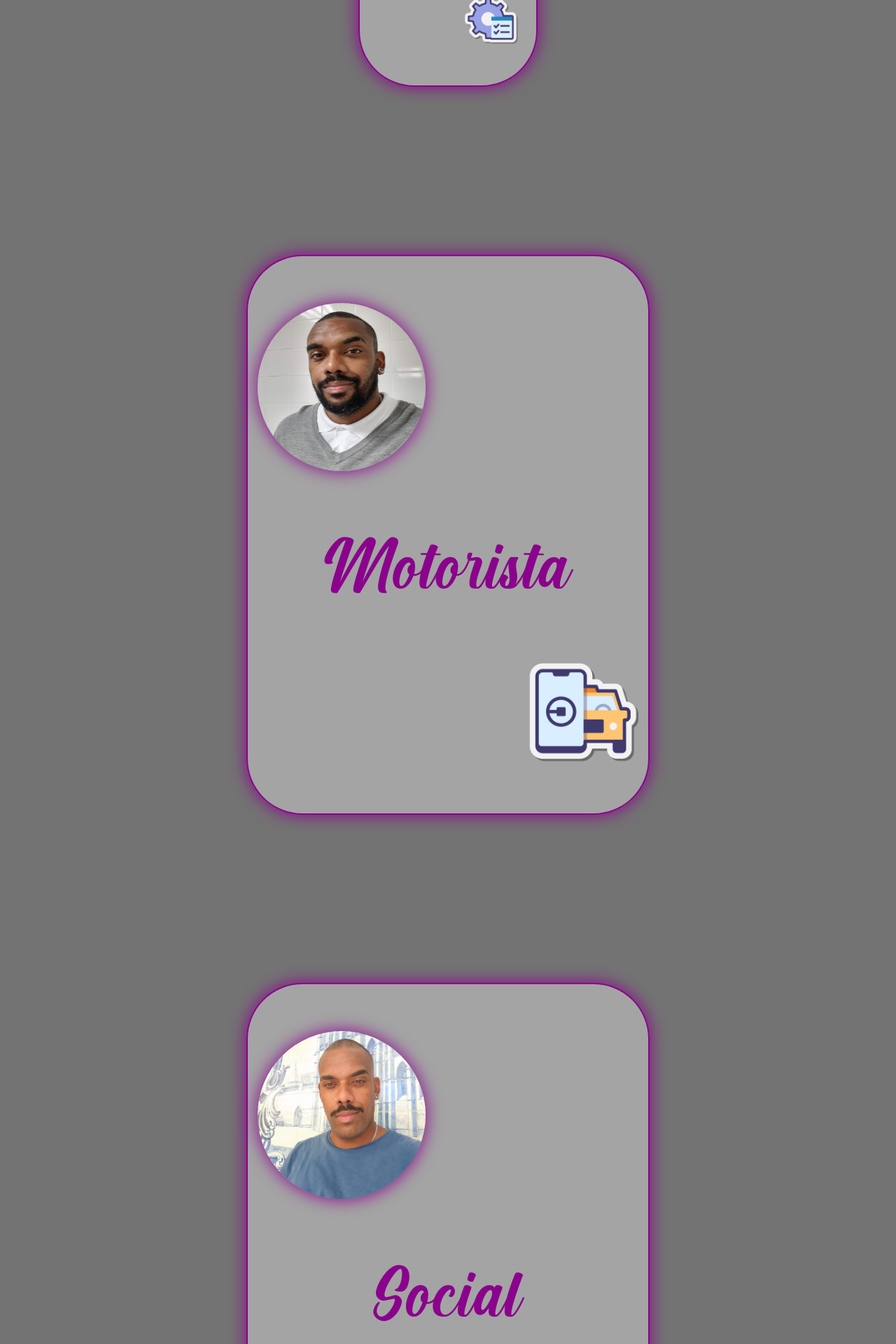
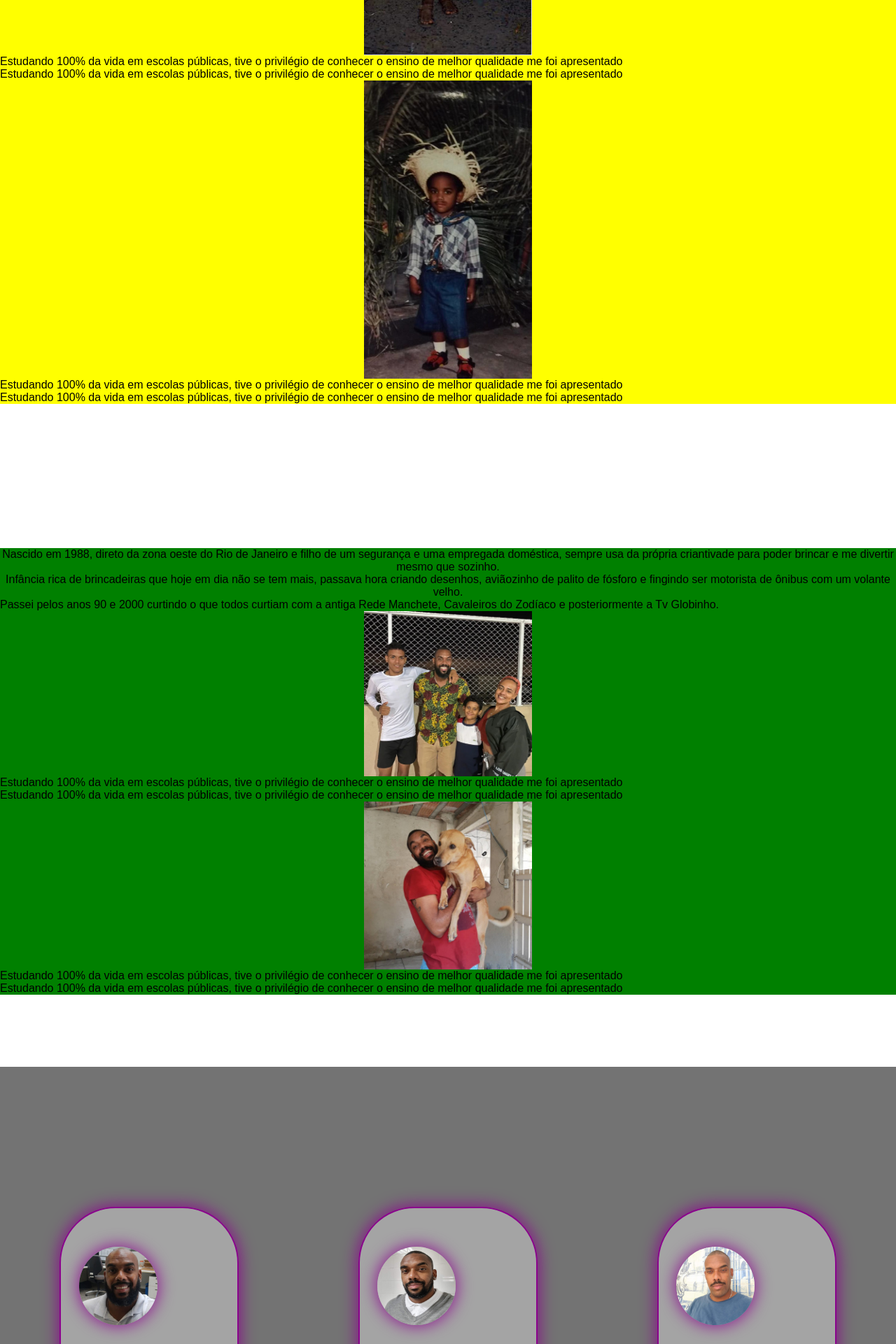
Before and after one commit to helio-s-jr/ultimo-trabalho-vnw, a React (Create React App) app: page /bio in a window 1280 px wide. Shown: the part 880-2800 px from the top of the page at 70% size. Built offline with nearby package versions, Linux system fonts and the light colour scheme.

Commit message:
Seguindo na Biografia

```diff
--- a/src/Components/Footer/style.js
+++ b/src/Components/Footer/style.js
@@ -3,7 +3,7 @@ import styled from 'styled-components'
 export const ContainerFooter = styled.section`
 
     width: 100%;
-    height: 8vh;
+    height: 10vh;
     display: flex;
     margin: auto;
     text-align: center;
--- a/src/Pages/Bio/index.jsx
+++ b/src/Pages/Bio/index.jsx
@@ -3,13 +3,13 @@ import * as S from './style'
 import Header from '../../Components/Header/index'
 import Footer from '../../Components/Footer/index'
 import Modal from 'react-modal'
-//import ImageLittleKite from '../../Assets/Imagens-Biografia/Helio-crianca-pipa'
-/*import ImageLittleParty from '../../Assets/Imagens-Biografia/Helio-crianca-festa'
-import ImageFatherChildren from '../../Assets/Imagens-Biografia/Helio-pai'
-import ImageFatherDog from '../../Assets/Imagens-Biografia/Helio-pai-de-pet'
-import ImageBoyFriend from '../../Assets/Imagens-Biografia/Helio-namorado'
-import ImageMusician from '../../Assets/Imagens-Biografia/Helio-musico'
-import ImageReligion from '../../Assets/Imagens-Biografia/Helio-umbandista' */
+import ImageLittleKite from '../../Assets/Imagens-Biografia/Helio-crianca-pipa.jpg'
+import ImageLittleParty from '../../Assets/Imagens-Biografia/Helio-crianca-festa.jpg'
+import ImageFatherChildren from '../../Assets/Imagens-Biografia/Helio-pai.jpg'
+import ImageFatherDog from '../../Assets/Imagens-Biografia/Helio-pai-de-pet.jpg'
+//import ImageBoyFriend from '../../Assets/Imagens-Biografia/Helio-namorado.jpg'
+//import ImageMusician from '../../Assets/Imagens-Biografia/Helio-musico.jpg'
+//import ImageReligion from '../../Assets/Imagens-Biografia/Helio-umbandista.jpg'
 import Administrative from '../Bio/Perfil-Adm/index'
 import Driver from '../Bio/Perfil-Drive/index'
 import Social from '../Bio/Perfil-Social/index'
@@ -45,14 +45,34 @@ export default function Bio(){
             <S.ContainerMainBio>
                 <S.BoxTitleSub>
                     <S.TitleMainBio>Olá, me chamo Helio Junior</S.TitleMainBio>
-                    <S.SubTitleMainBio>E sejam muito bem vindos.</S.SubTitleMainBio>
+                    <S.SubTitleMainBio>Sejam muito bem vindos!</S.SubTitleMainBio>
                 </S.BoxTitleSub>
-                {/* <S.ArticleInfanciaMainBio>
-                    <S.ParagrafsArticleBio>ubabjebvkbv</S.ParagrafsArticleBio>
-                    <S.ParagrafsArticleBio>kdhvhkbvkjbjkvbjkv</S.ParagrafsArticleBio>
-                    <S.ParagrafsArticleBio>LVBKWRVBKBVKJW</S.ParagrafsArticleBio>
-                    <S.ImageLittleKite src={ImageLittleKite} alt="Fotografia Helio Junior criança com pipa na mão" />
-                </S.ArticleInfanciaMainBio> */}
+                <S.ContainerArticleBio>
+                    <S.ArticleInfanciaMainBio>
+                        <S.ParagrafsArticleBio>Nascido em 1988, direto da zona oeste do Rio de Janeiro e filho de um segurança e uma empregada doméstica, sempre usa da própria criantivade para poder brincar e me divertir mesmo que sozinho.</S.ParagrafsArticleBio>
+                        <S.ParagrafsArticleBio>Infância rica de brincadeiras que hoje em dia não se tem mais, passava hora criando desenhos, aviãozinho de palito de fósforo e fingindo ser motorista de ônibus com um volante velho.</S.ParagrafsArticleBio>
+                        <S.ParagrafsArticleBio>Passei pelos anos 90 e 2000 curtindo o que todos curtiam com a antiga Rede Manchete, Cavaleiros do Zodíaco e posteriormente a Tv Globinho.</S.ParagrafsArticleBio>
+                        <S.ImageLittleKite src={ImageLittleKite} alt="Fotografia Helio Junior criança com pipa na mão" />
+                        <S.ParagrafsArticleBio>Estudando 100% da vida em escolas públicas, tive o privilégio de conhecer o ensino de melhor qualidade me foi apresentado</S.ParagrafsArticleBio>
+                        <S.ParagrafsArticleBio>Estudando 100% da vida em escolas públicas, tive o privilégio de conhecer o ensino de melhor qualidade me foi apresentado</S.ParagrafsArticleBio>
+                        <S.ImageLittleParty src={ImageLittleParty} alt="Fotografia Helio Junior criança em festa junina" />
+                        <S.ParagrafsArticleBio>Estudando 100% da vida em escolas públicas, tive o privilégio de conhecer o ensino de melhor qualidade me foi apresentado</S.ParagrafsArticleBio>
+                        <S.ParagrafsArticleBio>Estudando 100% da vida em escolas públicas, tive o privilégio de conhecer o ensino de melhor qualidade me foi apresentado</S.ParagrafsArticleBio>
+                    </S.ArticleInfanciaMainBio>
+
+                    {/* Artigo com filhos */}
+                    <S.ArticleFatherMainBio>
+                        <S.ParagrafsArticleBio>Nascido em 1988, direto da zona oeste do Rio de Janeiro e filho de um segurança e uma empregada doméstica, sempre usa da própria criantivade para poder brincar e me divertir mesmo que sozinho.</S.ParagrafsArticleBio>
+                        <S.ParagrafsArticleBio>Infância rica de brincadeiras que hoje em dia não se tem mais, passava hora criando desenhos, aviãozinho de palito de fósforo e fingindo ser motorista de ônibus com um volante velho.</S.ParagrafsArticleBio>
+                        <S.ParagrafsArticleBio>Passei pelos anos 90 e 2000 curtindo o que todos curtiam com a antiga Rede Manchete, Cavaleiros do Zodíaco e posteriormente a Tv Globinho.</S.ParagrafsArticleBio>
+                        <S.ImageFatherChildren src={ImageFatherChildren} alt="Fotografia Helio Junior com seus filhos e namorada" />
+                        <S.ParagrafsArticleBio>Estudando 100% da vida em escolas públicas, tive o privilégio de conhecer o ensino de melhor qualidade me foi apresentado</S.ParagrafsArticleBio>
+                        <S.ParagrafsArticleBio>Estudando 100% da vida em escolas públicas, tive o privilégio de conhecer o ensino de melhor qualidade me foi apresentado</S.ParagrafsArticleBio>
+                        <S.ImageFatherDog src={ImageFatherDog} alt="Fotografia Helio Junior com seu cachorro" />
+                        <S.ParagrafsArticleBio>Estudando 100% da vida em escolas públicas, tive o privilégio de conhecer o ensino de melhor qualidade me foi apresentado</S.ParagrafsArticleBio>
+                        <S.ParagrafsArticleBio>Estudando 100% da vida em escolas públicas, tive o privilégio de conhecer o ensino de melhor qualidade me foi apresentado</S.ParagrafsArticleBio>
+                    </S.ArticleFatherMainBio>
+                </S.ContainerArticleBio>
 
                 <S.ContainerCardsBio>
                     {/*Início do Card Administrativo*/}
--- a/src/Pages/Bio/style.js
+++ b/src/Pages/Bio/style.js
@@ -61,11 +61,25 @@ export const SubTitleMainBio = styled.h3`
     color: #D6D6D6;
     background-color: none;
 `
+export const ContainerArticleBio = styled.section`
 
+    width: 100%;
+    height: 250vh;
+    display: flex;
+    align-items: center;
+    justify-content: space-around;
+    flex-direction: column;
+    background-color: white;
+`
 export const ArticleInfanciaMainBio = styled.article`
 
     width: 100%;
     display: flex;
+    text-align: center;
+    align-items: center;
+    justify-content: center;
+    flex-direction: column;
+    background-color: yellow;
 `
 export const ParagrafsArticleBio = styled.p`
 
@@ -74,18 +88,40 @@ export const ParagrafsArticleBio = styled.p`
 `
 export const ImageLittleKite = styled.img`
 
-    width: 10rem;
+    width: 15rem;
+`
+export const ImageLittleParty = styled.img`
+
+    width: 15rem;
+`
+export const ArticleFatherMainBio = styled.article`
+
+    width: 100%;
+    display: flex;
+    text-align: center;
+    align-items: center;
+    justify-content: center;
+    flex-direction: column;
+    background-color: green;
+`
+export const ImageFatherChildren = styled.img`
+
+    width: 15rem;
+`
+export const ImageFatherDog = styled.img`
+
+    width: 15rem;
 `
 
 export const ContainerCardsBio = styled.section`
 
     width: 100%;
-    height: 350vh;
+    height: 90vh;
     display: flex;
     text-align: center;
     align-items: center;
     justify-content: space-around;
-    flex-direction: column;
+    flex-direction: row;
     flex-wrap: wrap;
     background-color: none;
 `
@@ -101,6 +137,7 @@ export const CardAdm = styled.section`
     align-items: center;
     justify-content: space-evenly;
     flex-direction: column;
+    cursor: pointer;
     border: 2px solid #8A038C;
     border-radius: 80px;
     border: -moz-box-shadow: 0px 20px 30px #8A038C;
@@ -161,13 +198,14 @@ export const StickerCardAdm = styled.img`
 //Card Motorista
 export const CardDriver = styled.section`
 
-    width: 45%;
-    height: 100vh;
+    width: 20%;
+    height: 60vh;
     display: flex;
     text-align: center;
     align-items: center;
     justify-content: space-evenly;
     flex-direction: column;
+    cursor: pointer;
     border: 2px solid #8A038C;
     border-radius: 80px;
     border: -moz-box-shadow: 0px 20px 30px #8A038C;
@@ -176,7 +214,7 @@ export const CardDriver = styled.section`
 `
 export const FigureCardDriver = styled.figure`
 
-    width: 95%;
+    width: 80%;
     margin: 0 auto;
     display: flex;
     text-align: center;
@@ -186,7 +224,7 @@ export const FigureCardDriver = styled.figure`
 `
 export const ImageDriver = styled.img`
 
-    width: 15rem;
+    width: 7rem;
     display: flex;
     align-items: center;
     border-radius: 150px;
@@ -199,7 +237,7 @@ export const H2CardDriver = styled.h2`
     text-align: center;
     align-items: center;
     justify-content: center;
-    font-size: 8em;
+    font-size: 4em;
     font-family: Cream-Cake;
     font-weight: 400;
     color: #8A038C;
@@ -208,7 +246,7 @@ export const H2CardDriver = styled.h2`
 
 export const FigureStickerDriver = styled.figure`
 
-    width: 95%;
+    width: 80%;
     margin: 0 auto;
     display: flex;
     text-align: center;
@@ -218,7 +256,7 @@ export const FigureStickerDriver = styled.figure`
 `
 export const StickerCardDriver = styled.img`
 
-    width: 10rem;
+    width: 5rem;
     display: flex;
     align-items: center;
 `
@@ -229,13 +267,14 @@ export const StickerCardDriver = styled.img`
 //Card Social
 export const CardSocial = styled.section`
 
-    width: 45%;
-    height: 100vh;
+    width: 20%;
+    height: 60vh;
     display: flex;
     text-align: center;
     align-items: center;
     justify-content: space-evenly;
     flex-direction: column;
+    cursor: pointer;
     border: 2px solid #8A038C;
     border-radius: 80px;
     border: -moz-box-shadow: 0px 20px 30px #8A038C;
@@ -244,7 +283,7 @@ export const CardSocial = styled.section`
 `
 export const FigureCardSocial = styled.figure`
 
-    width: 95%;
+    width: 80%;
     margin: 0 auto;
     display: flex;
     text-align: center;
@@ -254,7 +293,7 @@ export const FigureCardSocial = styled.figure`
 `
 export const ImageSocial = styled.img`
 
-    width: 15rem;
+    width: 7rem;
     display: flex;
     align-items: center;
     border-radius: 150px;
@@ -267,7 +306,7 @@ export const H2CardSocial = styled.h2`
     text-align: center;
     align-items: center;
     justify-content: center;
-    font-size: 8em;
+    font-size: 4em;
     font-family: Cream-Cake;
     font-weight: 400;
     color: #8A038C;
@@ -276,7 +315,7 @@ export const H2CardSocial = styled.h2`
 
 export const FigureStickerSocial = styled.figure`
 
-    width: 95%;
+    width: 80%;
     margin: 0 auto;
     display: flex;
     text-align: center;
@@ -286,7 +325,7 @@ export const FigureStickerSocial = styled.figure`
 `
 export const StickerCardSocial = styled.img`
 
-    width: 10rem;
+    width: 5rem;
     display: flex;
     align-items: center;
 `
```
